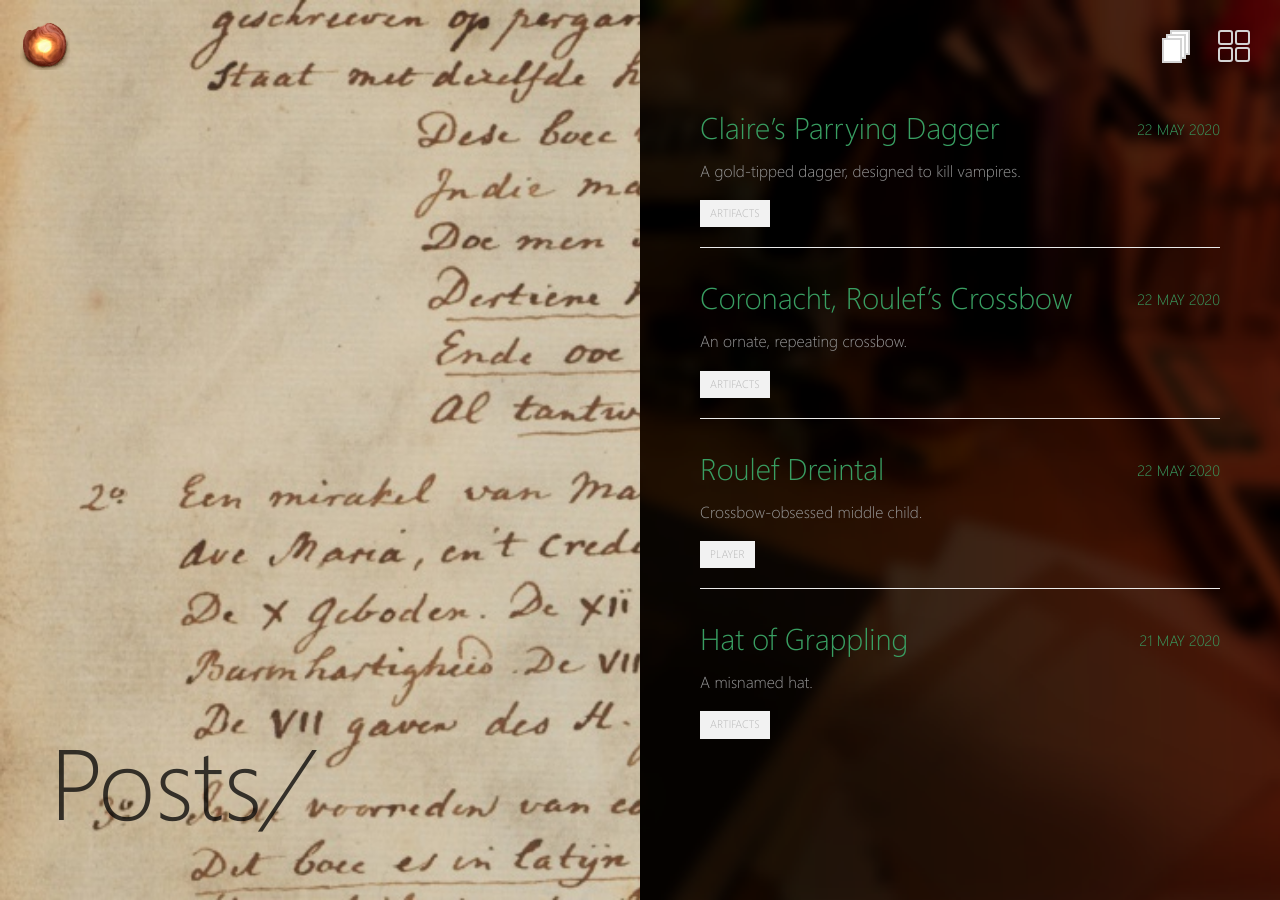
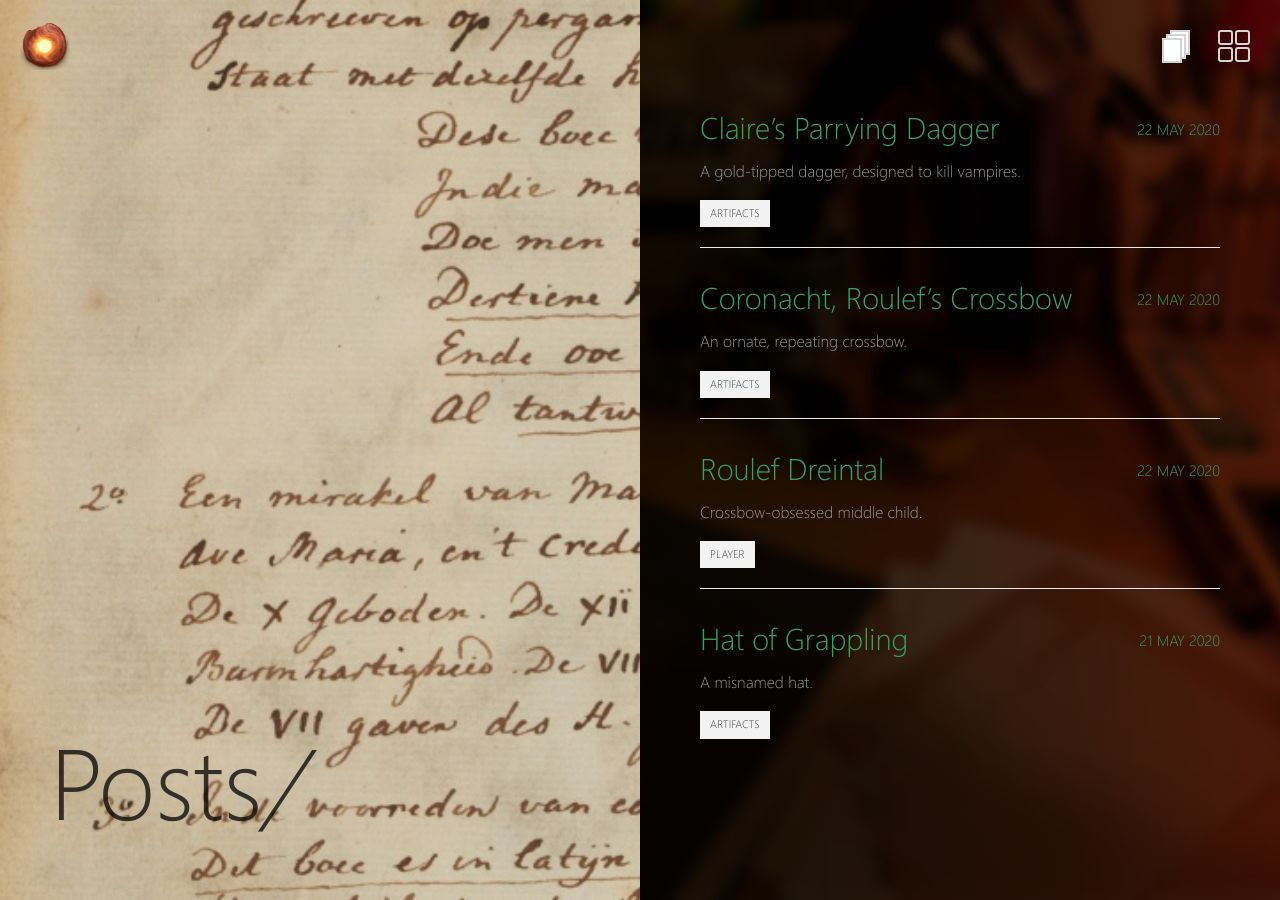
Before and after one commit to NewFrondantDnD/NewFrondantHandbook, a Jekyll site: the page built from _pages/posts.md, in a window 1280 px wide. Built offline with Jekyll 4.4.1, drawn with Linux system fonts in a browser that asks for light colours.

Commit message:
Changes some more colors

```diff
--- a/assets/_sass/_site.scss
+++ b/assets/_sass/_site.scss
@@ -512,7 +512,7 @@
     }
   }
   .tags li > a {
-    color: darken($white, 28%);
+    color: lighten($black, 28%);
   }
 }
 
@@ -598,8 +598,8 @@
   }
   .tags > li {
     background: none;
-    border: 1px solid rgba($white, 0.4);
-    color: $white;
+    border: 1px solid rgba($black, 0.4);
+    color: $black;
     font-size: 15px;
   }
   .section-line {
```
